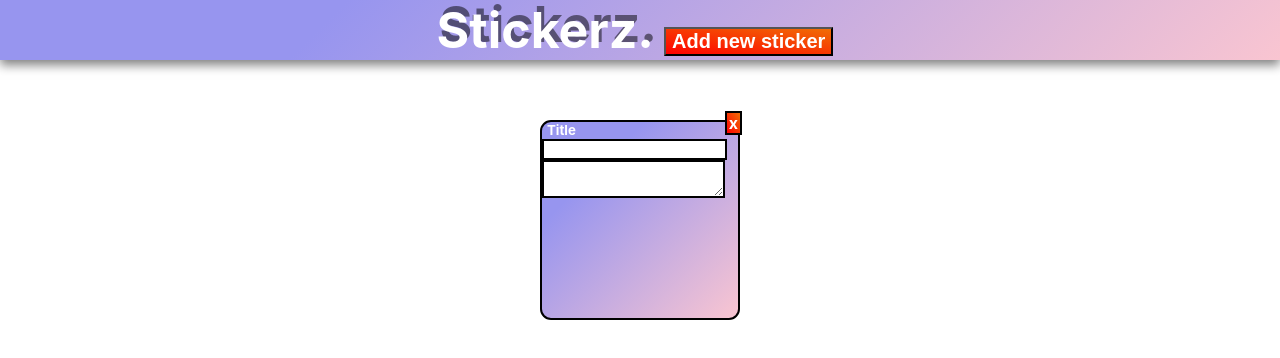
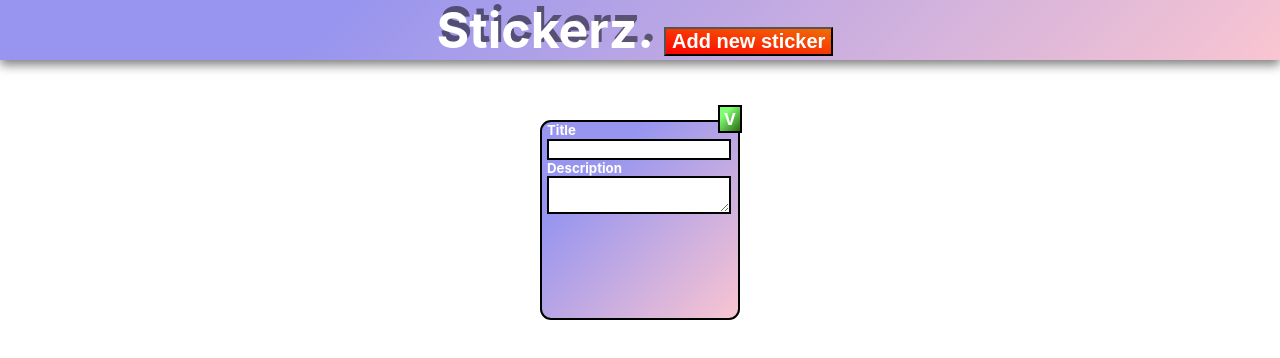
Before and after one commit to Masslou/ReactHillel, a React (Create React App) app in the folder stickerdesk/: page / in a window 1280 px wide. Both pictures are taken after a click on the button "Add new sticker". Shown: the top 358 px of the page. Built offline with nearby package versions, Linux system fonts and the light colour scheme.

Commit message:
classwork

```diff
--- a/stickerdesk/src/components/Board.js
+++ b/stickerdesk/src/components/Board.js
@@ -13,8 +13,20 @@ export default function Board() {
     }, []);
 
 
-    const saveSate = (data) => {
+    const saveState = (data) => {
         localStorage.setItem('stickers', JSON.stringify(data));
+    };
+
+    const saveSticker = (id) => {
+        let sticker = stickersList.find(item => item.id === id);
+        sticker = {
+            ...sticker,
+            isEdit: false
+        };
+
+        const newStickers = stickersList.map(item => item.id === sticker.id ? sticker : item);
+        setStickersList(newStickers);
+        saveState(newStickers);
     };
 
 
@@ -24,11 +36,12 @@ export default function Board() {
                 id: Date.now(),
                 title: '',
                 description: '',
+                isEdit: true
             }
         ];
 
         setStickersList(stickers);
-        saveSate(stickers);
+        saveState(stickers);
     };
 
     const onStickerChange = (id, changes) => {
@@ -39,8 +52,9 @@ export default function Board() {
             ...changes
         };
 
-        setStickersList(stickersList.map(item => item.id === sticker.id ? sticker : item));
-        saveSate(stickersList);
+        const newStickers = stickersList.map(item => item.id === sticker.id ? sticker : item);
+        setStickersList(newStickers);
+        saveState(newStickers);
 
     };
 
@@ -49,7 +63,7 @@ export default function Board() {
             return item.id !== sticker.id
         });
         setStickersList(newStickersList);
-        saveSate(newStickersList)
+        saveState(newStickersList)
     };
 
     return (
@@ -60,6 +74,7 @@ export default function Board() {
                     stickersList={stickersList}
                     onDelete={deleteSticker}
                     onChange={onStickerChange}
+                    onSave={saveSticker}
                 />
             </div>
         </>
--- a/stickerdesk/src/components/Header.js
+++ b/stickerdesk/src/components/Header.js
@@ -1,5 +1,5 @@
 import React from 'react';
-import PropTypes from 'prop-types';
+import propTypes from './propTypes';
 
 export default function Header({onAddBtnClick}) {
     return (
@@ -40,5 +40,5 @@ const addBtnStyle = {
 };
 
 Header.propTypes = {
-    onAddBtnClick: PropTypes.func.isRequired,
+    onAddBtnClick: propTypes.func.isRequired,
 };
--- a/stickerdesk/src/components/StickerItem.js
+++ b/stickerdesk/src/components/StickerItem.js
@@ -1,30 +1,45 @@
 import React from 'react';
 import propTypes from './propTypes';
 
-export default function StickerItem({sticker, onDelete, onChange}) {
+export default function StickerItem({sticker, onDelete, onChange, onSave}) {
 
 
-    const onChangeSticker = ({id}, event) => {
-        onChange(id, {
-            [event.target.name]: event.target.value
-        })
+    const onChangeSticker = (event) => {
+        onChange(sticker.id, {[event.target.name]: event.target.value})
+    };
+
+
+    const renderActionBtns = () => {
+        if (sticker.isEdit) {
+            return <span title={"Save sticker"} style={saveBtnStyles} onClick={() => onSave(sticker.id)}>V</span>
+        } else {
+            return <span title={"Delete"} style={deleteBtnStyles} onClick={() => onDelete(sticker)}>X</span>
+        }
     };
 
 
     return (
         <div style={stickerItemStyles}>
             <div>
-                <h5 style={titleNameStyle}>Title</h5>
-                <input style={StickerItemTitleStyles}
+                <h5 style={fieldsNameStyles}>Title</h5>
+                <input style={{
+                    ...stickerItemTitleStyles,
+                    ...(!sticker.isEdit ? {
+                        ...disabledTitle
+                    } : {}),
+                }}
                        type="text"
                        name="title"
-                       onChange={(event) => onChangeSticker(sticker, event)}/>
-                <span style={deleteBtnStyles} onClick={() => onDelete(sticker)}>x</span>
+                       value={sticker.title}
+                       onChange={(event) => onChangeSticker(event)}/>
             </div>
+            {renderActionBtns()}
             <div>
-                    <textarea style={StickerItemDescriptionStyles}
-                              onChange={(event) => onChangeSticker(sticker, event)}
-                              name="description"/>
+                <h5 style={fieldsNameStyles}>Description</h5>
+                <textarea style={stickerItemDescriptionStyles}
+                          onChange={(event) => onChangeSticker(event)}
+                          value={sticker.description}
+                          name="description"/>
             </div>
         </div>
     );
@@ -42,34 +57,52 @@ const stickerItemStyles = {
     margin: '20px'
 };
 
+const disabledTitle = {
+    pointerEvents: 'none',
+    backgroundColor: 'rgb(126, 232, 250)',
+    backgroundImage: 'linear-gradient(315deg, rgb(42, 104, 16) 0%, rgb(128, 255, 114) 74%)'
+};
+
 const deleteBtnStyles = {
     position: 'absolute',
     border: '2px solid black',
-    padding: '0 2px',
+    padding: '2px 4px',
     backgroundImage: 'linear-gradient(to right top, red, rgb(240, 109, 6))',
     color: '#FFF',
     fontWeight: 'bold',
     cursor: 'pointer',
-    top: '-11px',
+    top: '-17px',
     right: '-4px'
 };
 
-const titleNameStyle = {
+const saveBtnStyles = {
+    position: 'absolute',
+    border: '2px solid black',
+    padding: '2px 4px',
+    backgroundColor: 'rgb(126, 232, 250)',
+    backgroundImage: 'linear-gradient(315deg, rgb(42, 104, 16) 0%, rgb(128, 255, 114) 74%)',
+    color: '#FFF',
+    fontWeight: 'bold',
+    cursor: 'pointer',
+    top: '-17px',
+    right: '-4px'
+};
+
+const fieldsNameStyles = {
     margin: '0 5px',
     fontWeight: 'bold',
     color: '#FFF'
 };
 
-const StickerItemTitleStyles = {
+const stickerItemTitleStyles = {
+    width: '90%',
+    marginLeft: '5px',
     border: '2px solid black'
 };
 
-const DisabledTitleInputStyles = {
-    pointerEvents: 'none'
-
-};
-
-const StickerItemDescriptionStyles = {
+const stickerItemDescriptionStyles = {
+    marginLeft: '5px',
+    width: '90%',
     border: '2px solid black'
 };
 
--- a/stickerdesk/src/components/StickersList.js
+++ b/stickerdesk/src/components/StickersList.js
@@ -2,7 +2,7 @@ import React from 'react';
 import propTypes from './propTypes'
 import StickerItem from "./StickerItem";
 
-export default function StickersList({stickersList, onDelete,onChange}) {
+export default function StickersList({stickersList, onDelete,onChange,onSave}) {
     return (
         stickersList.map((sticker) => {
 
@@ -11,6 +11,7 @@ export default function StickersList({stickersList, onDelete,onChange}) {
                 sticker={sticker}
                 onDelete={onDelete}
                 onChange={onChange}
+                onSave={onSave}
             />
 
         })
--- a/stickerdesk/src/components/propTypes.js
+++ b/stickerdesk/src/components/propTypes.js
@@ -3,7 +3,8 @@ import PropTypes from 'prop-types';
 const stickerItem = PropTypes.shape({
     id: PropTypes.number,
     title: PropTypes.string,
-    description: PropTypes.string
+    description: PropTypes.string,
+    isEdit: PropTypes.bool
 });
 
 const stickersList = PropTypes.arrayOf(stickerItem);
```
